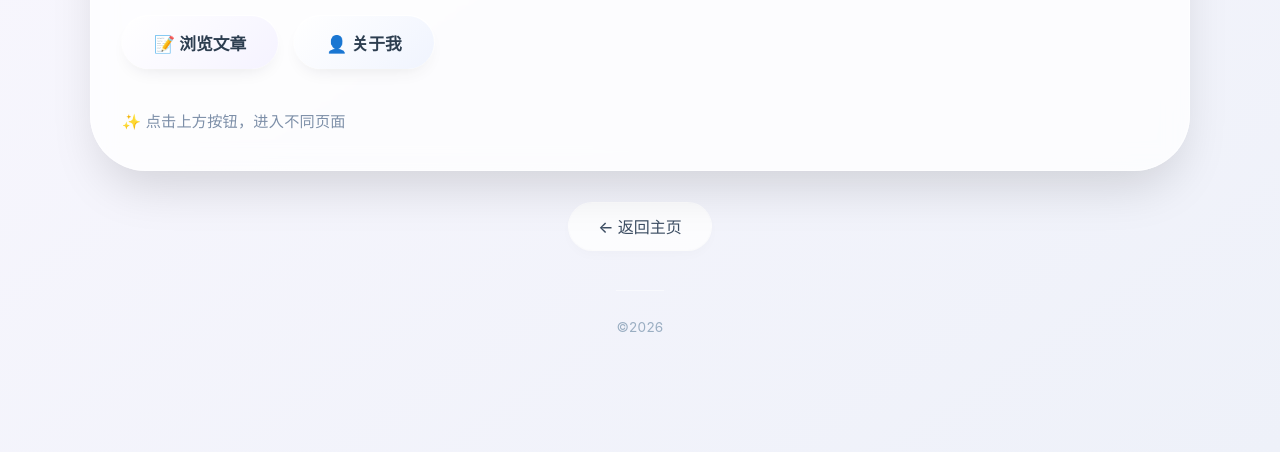
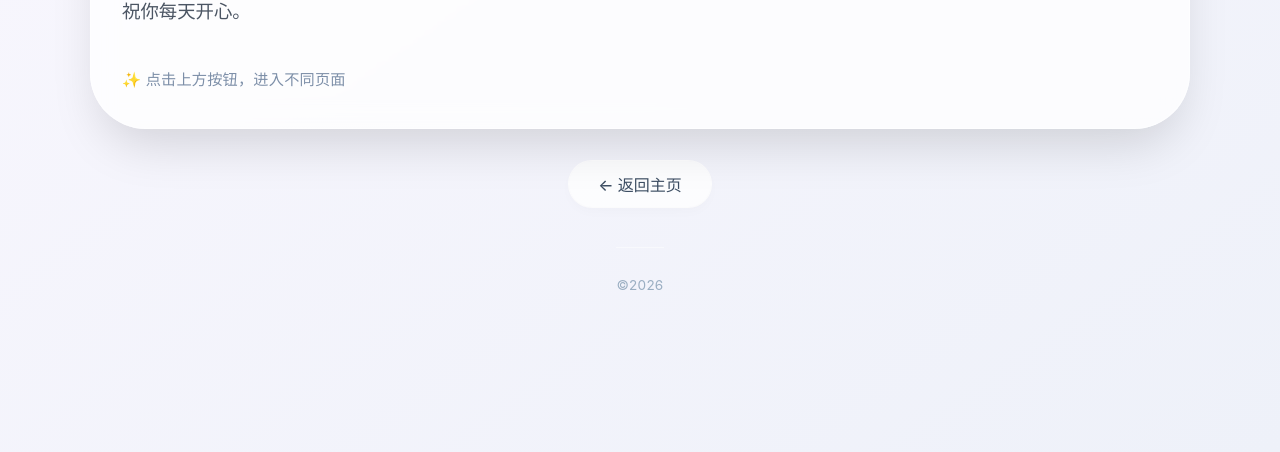
Before and after one commit to yuan44/yi44, a plain HTML site: page index.html in a window 1280 px wide. Shown: the part 348-800 px from the top of the page. Drawn offline with Linux system fonts and the light colour scheme.

Commit message:
Update index.html

```diff
--- a/index.html
+++ b/index.html
@@ -409,10 +409,6 @@
         <p>祝你每天开心。</p>
       </div>
 
-      <div class="home-actions">
-        <a href="#articles">📝 浏览文章</a>
-        <a href="#about">👤 关于我</a>
-      </div>
 
       <p style="margin-top: 2.5rem; color: #7d8fa8; font-size: 0.95rem; letter-spacing: 0.2px;">
         ✨ 点击上方按钮，进入不同页面
@@ -488,7 +484,7 @@
     <section id="about" class="page-section">
       <div class="hero" style="margin-bottom: 1rem;">
         <h2>👤 关于我</h2>
-        <p>下面是我的一些个人信息，你可以自由修改成自己的内容。</p>
+        <p></p>
       </div>
 
       <div class="about-content">
```
